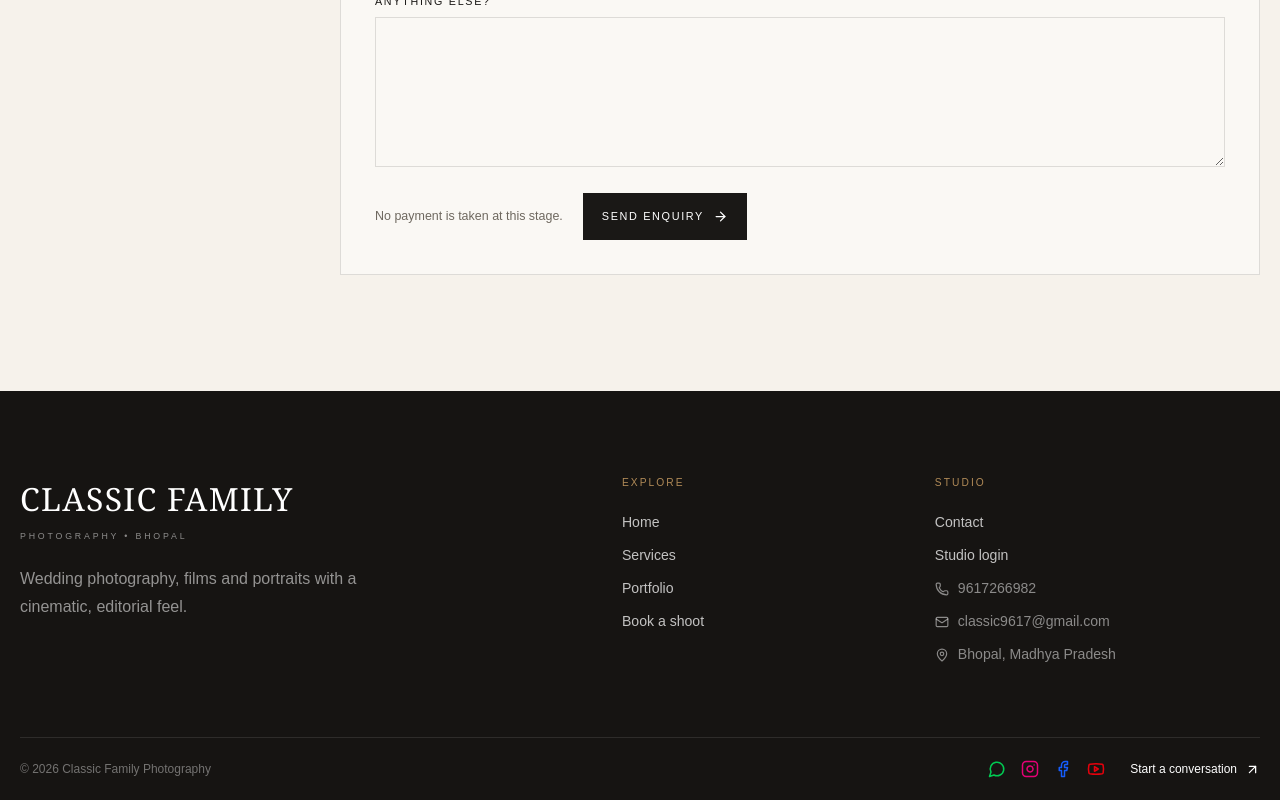
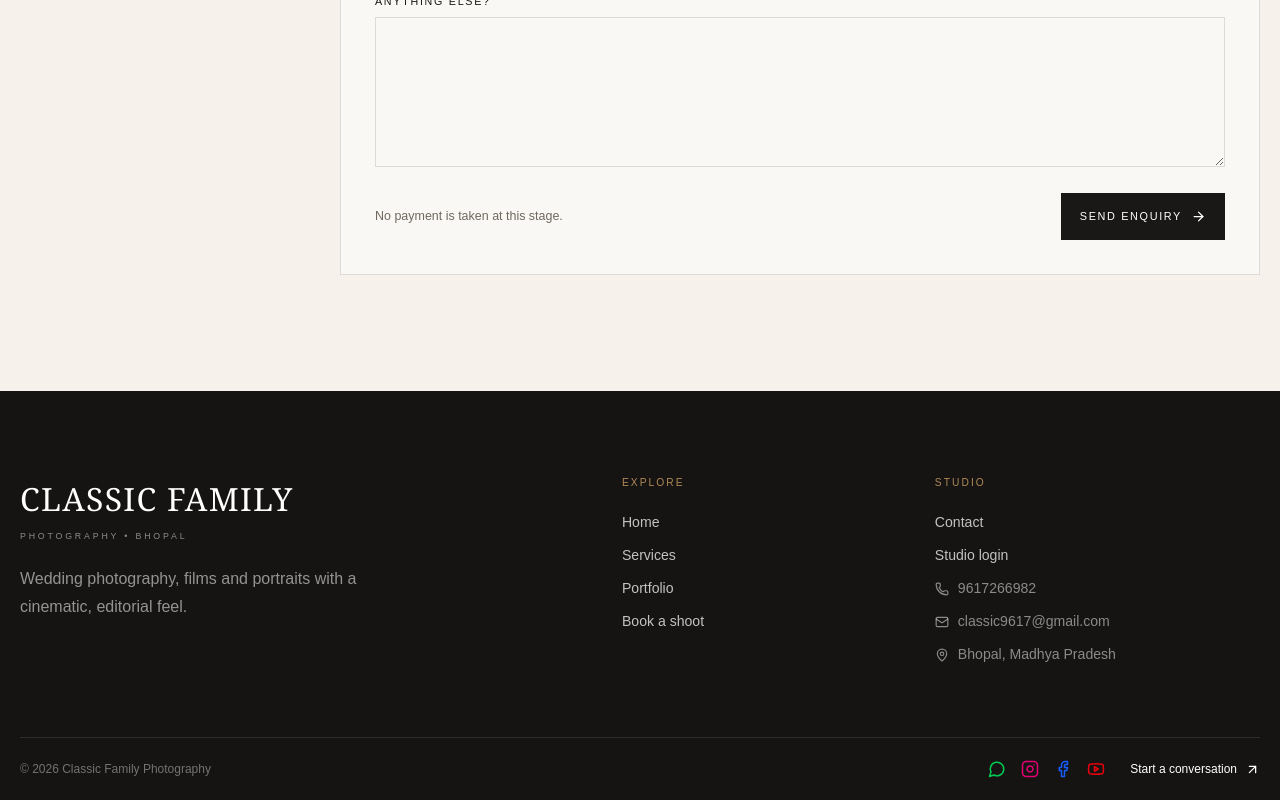
Before and after one commit to gourajay640-cpu/classic-family-photography, a Next.js app: page /booking in a window 1280 px wide. Shown: the part 1294-2094 px from the top of the page. Built offline with nearby package versions, Linux system fonts and the light colour scheme; no server answers; the database is empty.

Commit message:
Fix booking page inline style type error

```diff
--- a/app/booking/page.tsx
+++ b/app/booking/page.tsx
@@ -170,7 +170,7 @@ export default function Booking() {
 
                 {msg && <p style={{ color: '#9f2f2f', margin: 0 }}>{msg}</p>}
 
-                <div style={{ display: 'flex', justify: 'space-between', gap: 20, alignItems: 'center', flexWrap: 'wrap' }}>
+                <div style={{ display: 'flex', justifyContent: 'space-between', gap: 20, alignItems: 'center', flexWrap: 'wrap' }}>
                   <span className="muted" style={{ fontSize: '.78rem' }}>No payment is taken at this stage.</span>
                   <button className="btn-premium" style={{ background: 'var(--ink)', color: '#fff', borderColor: 'var(--ink)' }}>
                     Send enquiry <ArrowRight size={15} />
```
Also changed, not shown: 1 other file (tests, documents, lock files or other folders).
